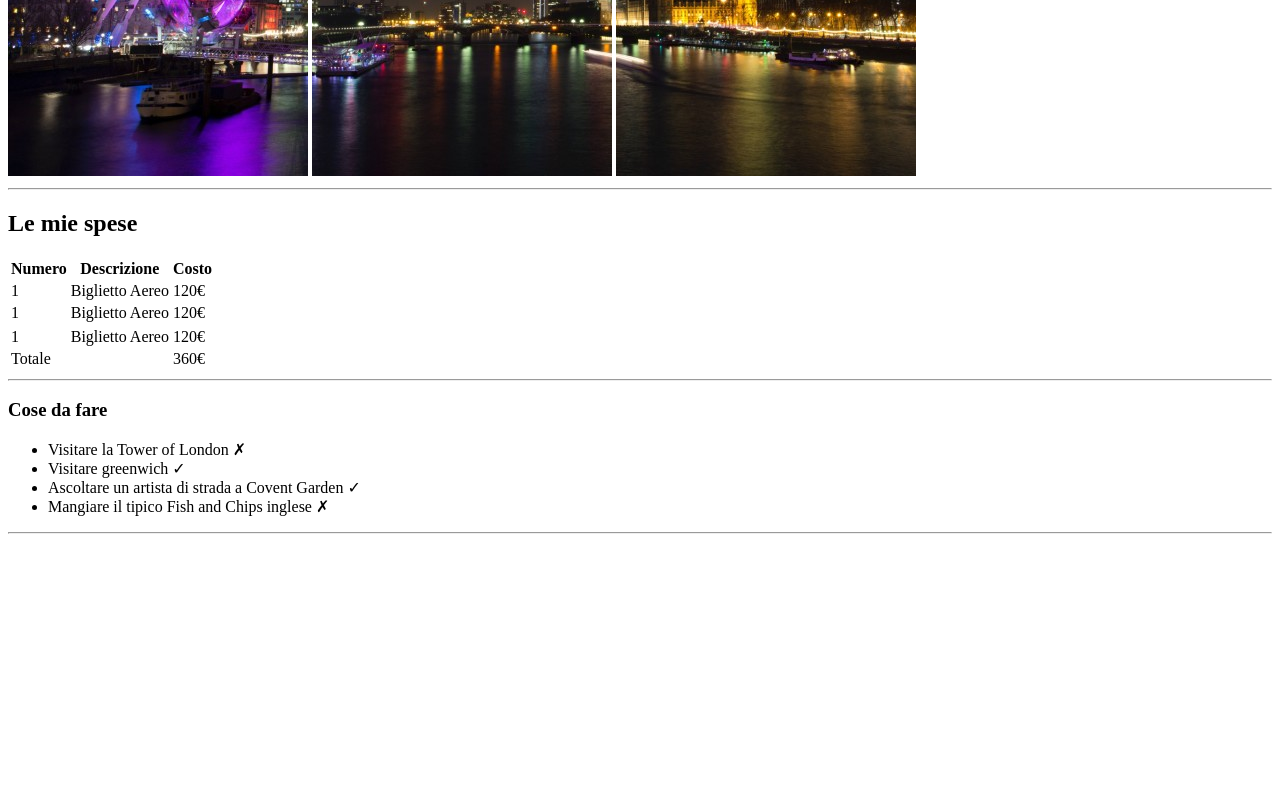
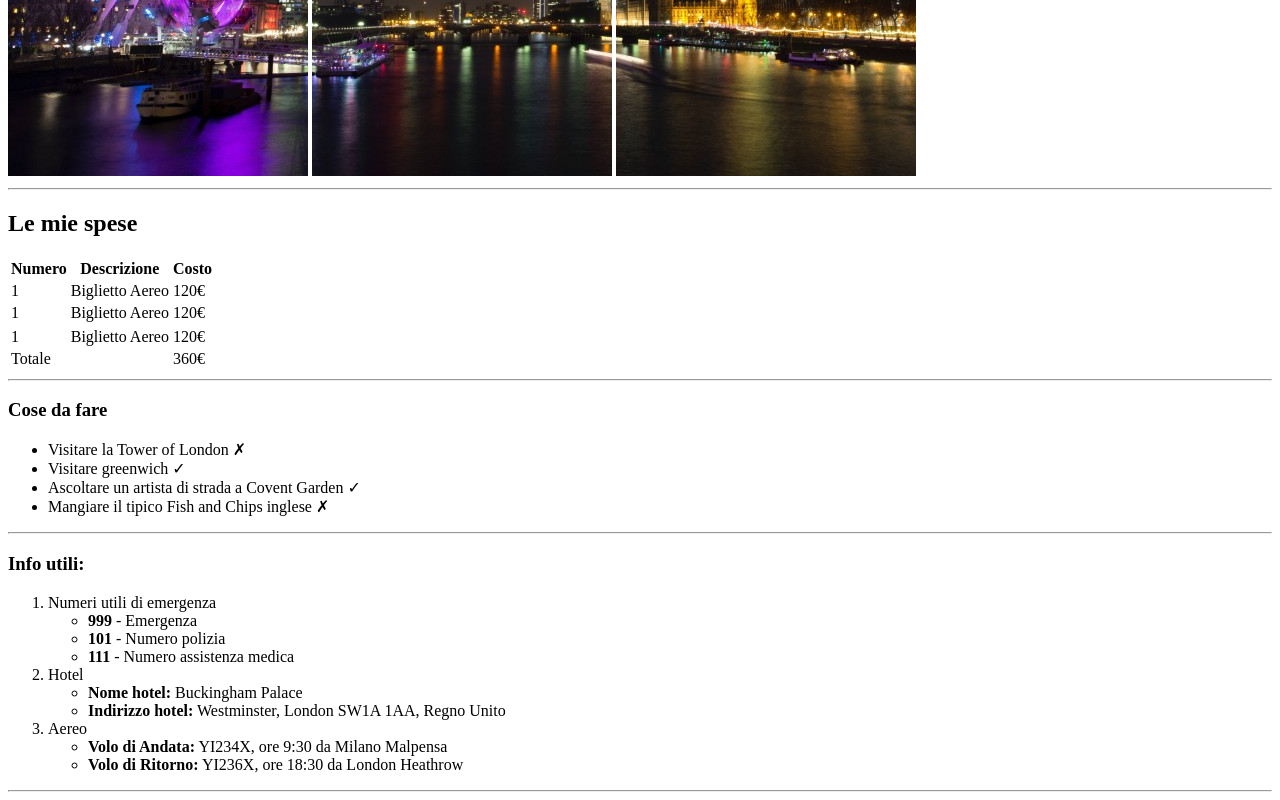
Before and after one commit to MassimoCorvo/html-london-trip, a plain HTML site: page index.html in a window 1280 px wide. Shown: the part 504-1304 px from the top of the page. Before the commit the page ends 1046 px from the top, so only its background shows below. Drawn offline with Linux system fonts and the light colour scheme.

Commit message:
Added third section

```diff
--- a/index.html
+++ b/index.html
@@ -60,6 +60,35 @@
             </ul>
             <hr>
         </section>
+
+        <section>
+            <h3>Info utili:</h3>
+            <ol>
+                <li>Numeri utili di emergenza
+                    <ul>
+                        <li><strong>999</strong> - Emergenza</li>
+                        <li><strong>101</strong> - Numero polizia</li>
+                        <li><strong>111</strong> - Numero assistenza medica</li>
+                    </ul>
+                </li>
+                <li>
+                    Hotel
+                    <ul>
+                        <li><strong>Nome hotel:</strong> Buckingham Palace</li>
+                        <li><strong>Indirizzo hotel:</strong> Westminster, London SW1A 1AA, Regno Unito</li>
+                    </ul>
+                </li>
+                <li>
+                    Aereo
+                    <ul>
+                        <li><strong>Volo di Andata:</strong> YI234X, ore 9:30 da Milano Malpensa</li>
+                        <li><strong>Volo di Ritorno:</strong> YI236X, ore 18:30 da London Heathrow</li>
+                    </ul>
+                </li>
+
+            </ol>
+            <hr>
+        </section>
     </main>
 </body>
 
```
Lines whose indentation alone changed are shown as unchanged.
